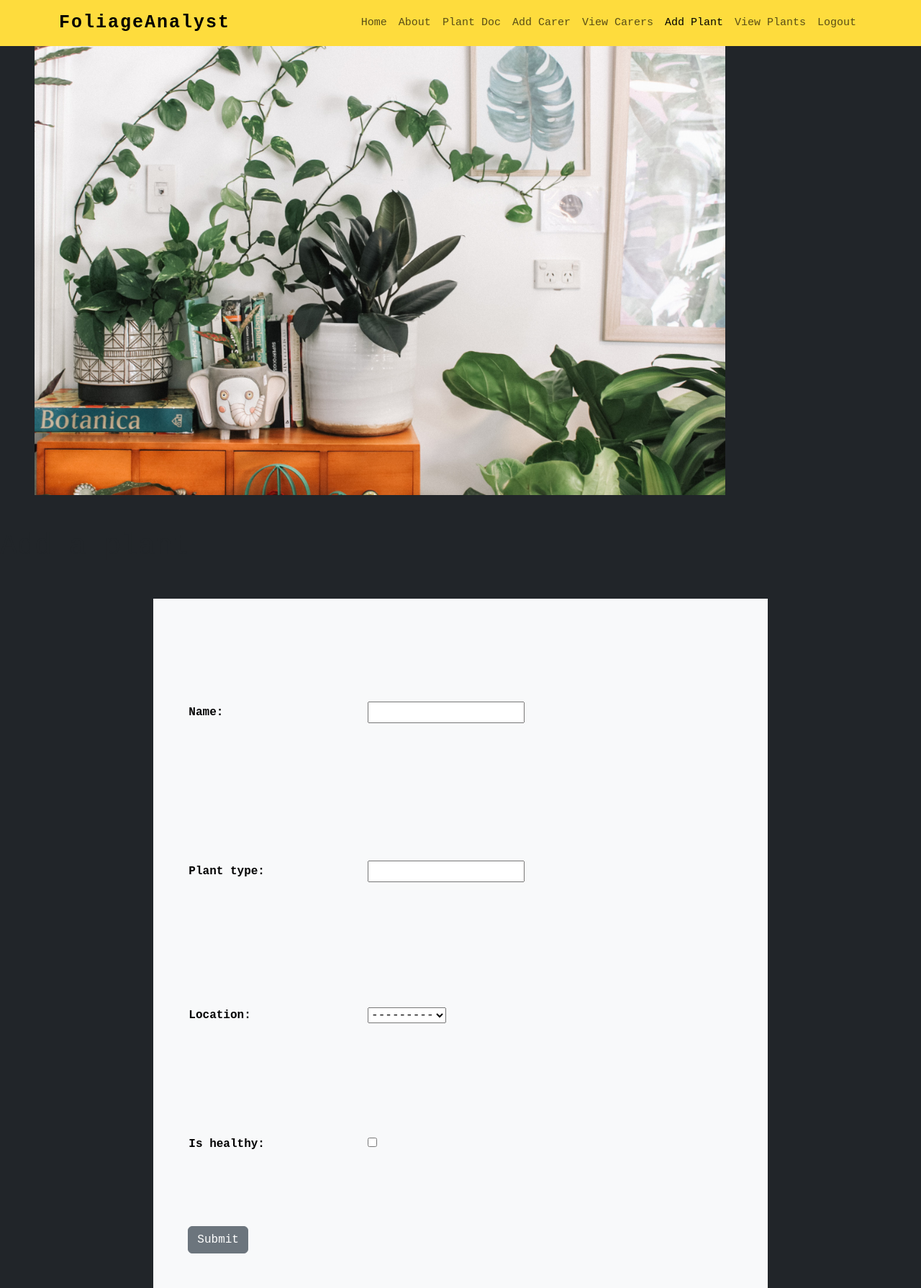
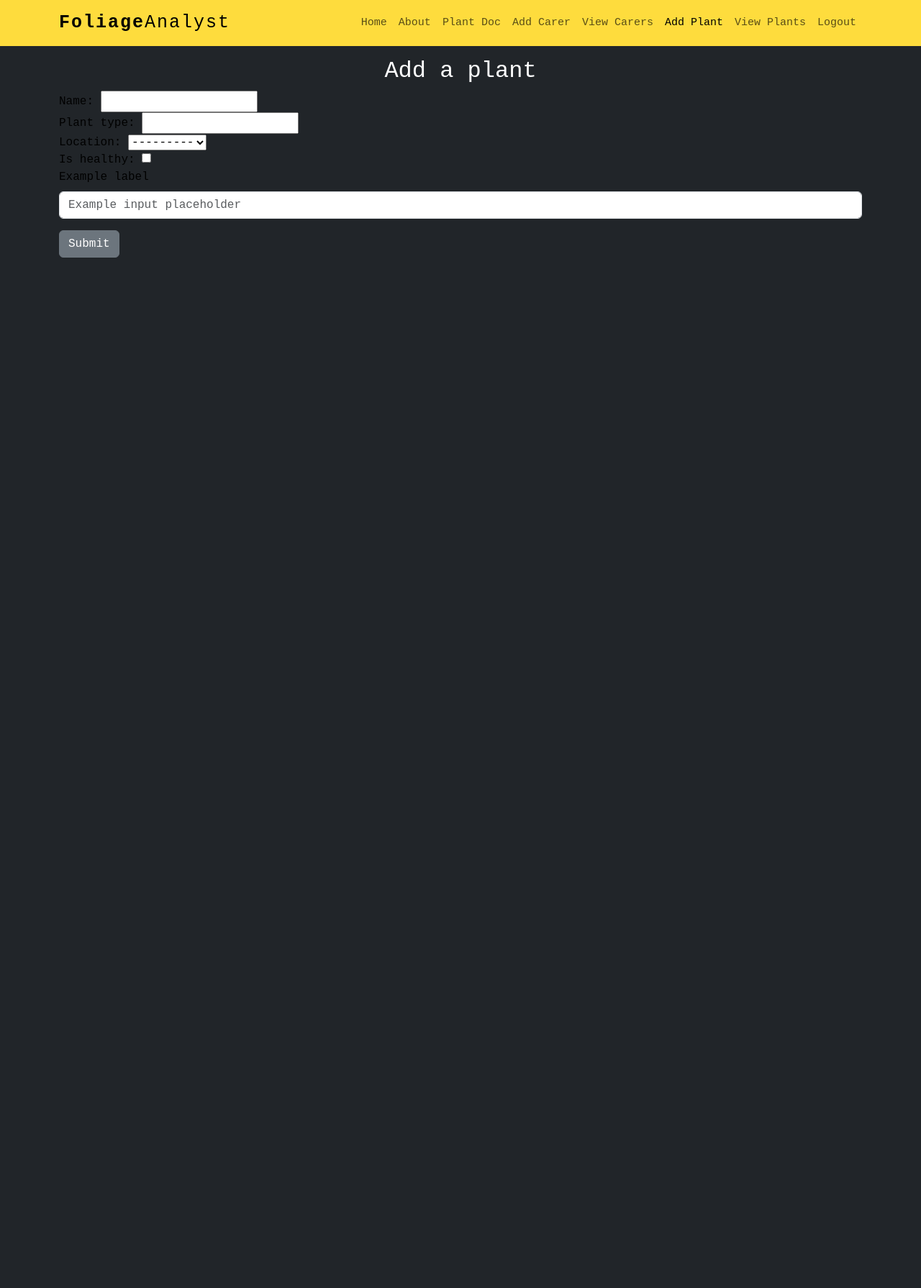
Before and after one commit to staceyjf/foliageanalyst, a Django app: page /plants/create/ in a window 1280 px wide. Shown: the whole page at 72% size. After the commit the page ends 358 px from the top, so only its background shows below. Run offline with Django 4.2, Linux system fonts and the light colour scheme.

Commit message:
Crispy form add

```diff
--- a/main_app/static/css/style.css
+++ b/main_app/static/css/style.css
@@ -74,7 +74,6 @@ body {
 .navbar-brand{
   font-size: 25px;
   transform: uppercase;
-  font-weight: 700;
   letter-spacing: 2px;
 }
 
@@ -149,7 +148,9 @@ body {
 }
 
 .span-list {
-  color: black
+  color: black;
+  display: block;
+  padding-bottom: 5px;
 }
 
 /* responsive CSS */
--- a/main_app/templates/main_app/carer_list.html
+++ b/main_app/templates/main_app/carer_list.html
@@ -1,7 +1,6 @@
 {% extends 'base.html' %}
 {% load static %}
 {% block content %}
-
 
 <main id="carer" class="main-styling">
   <div class="container">
--- a/main_app/templates/main_app/plants_form.html
+++ b/main_app/templates/main_app/plants_form.html
@@ -2,37 +2,34 @@
 {% load static %}
 {%  block content %}
 
-<!-- adding images -->
-<div class="col-lg-1"></div>
 
-<div class="col-lg-12 mb-5 mb-lg-0">
-    <img src="{% static 'images/prudence-earl-NwBx723XaHw-unsplash.jpg' %}" class="w-75 m-5" alt="Images of indoor plants" />
-</div>
-
-<div class="col-lg-1"></div>
-
-<!-- customizing based on CBV -->
-{% if object %}
-    <h1 class="fw-light mb-5">Edit {{ plants.name }}</h1>
-{% else %}
-    <h1 class="fw-light mb-5">Add a plant</h1>
-{% endif %}
-
-    <div class="row gx-0 align-items-center">
-        <div class="col-lg-2"></div>
-
-        <div class="col-lg-8">
-            <form action="" method="POST" class="bg-light text-black text-start p-5">
-                {% csrf_token %}
-                <table class="w-100">
-                    {{ form.as_table }}
-                </table>
-                <br>
-                <input type="submit" value="Submit" class="btn btn-secondary">
-            </form>
+<main id="add-plant" class="main-styling">
+    <div class="container">
+        <div class="section-header text-center pb5">
+            {% if object %}
+            <h2>Edit {{ plants.name }}</h2>
+            {% else %}
+            <h2>Add a plant</h2>
+            {% endif %}
         </div>
 
-        <div class="col-lg-2"></div>
-    </div>
+        <form action="" method="POST" class="text-black">
+            {% csrf_token %}
 
+                {{ form.as_div }}
+
+            <div class="mb-3">
+                <label for="formGroupExampleInput" class="form-label">Example label</label>
+                <input type="text" class="form-control" id="formGroupExampleInput" placeholder="Example input placeholder">
+            </div>
+            <input type="submit" value="Submit" class="btn btn-secondary">
+        </form>
+
+
+
+
+
+
+
+</main>
 {% endblock%}
```
Also changed, not shown: main_app/templates/plants/index.html (+23 -24 lines). Lines whose indentation alone changed are shown as unchanged.
